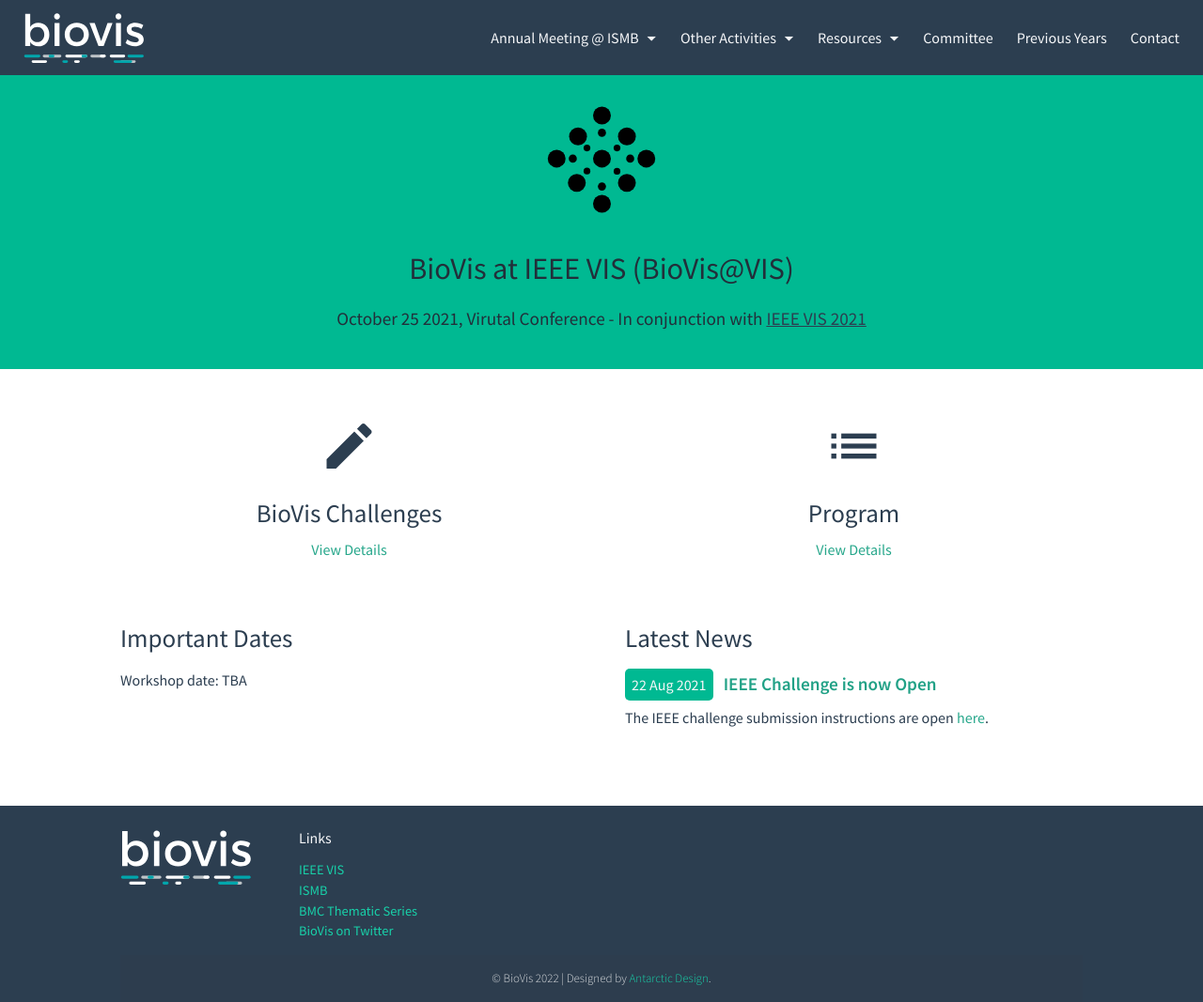
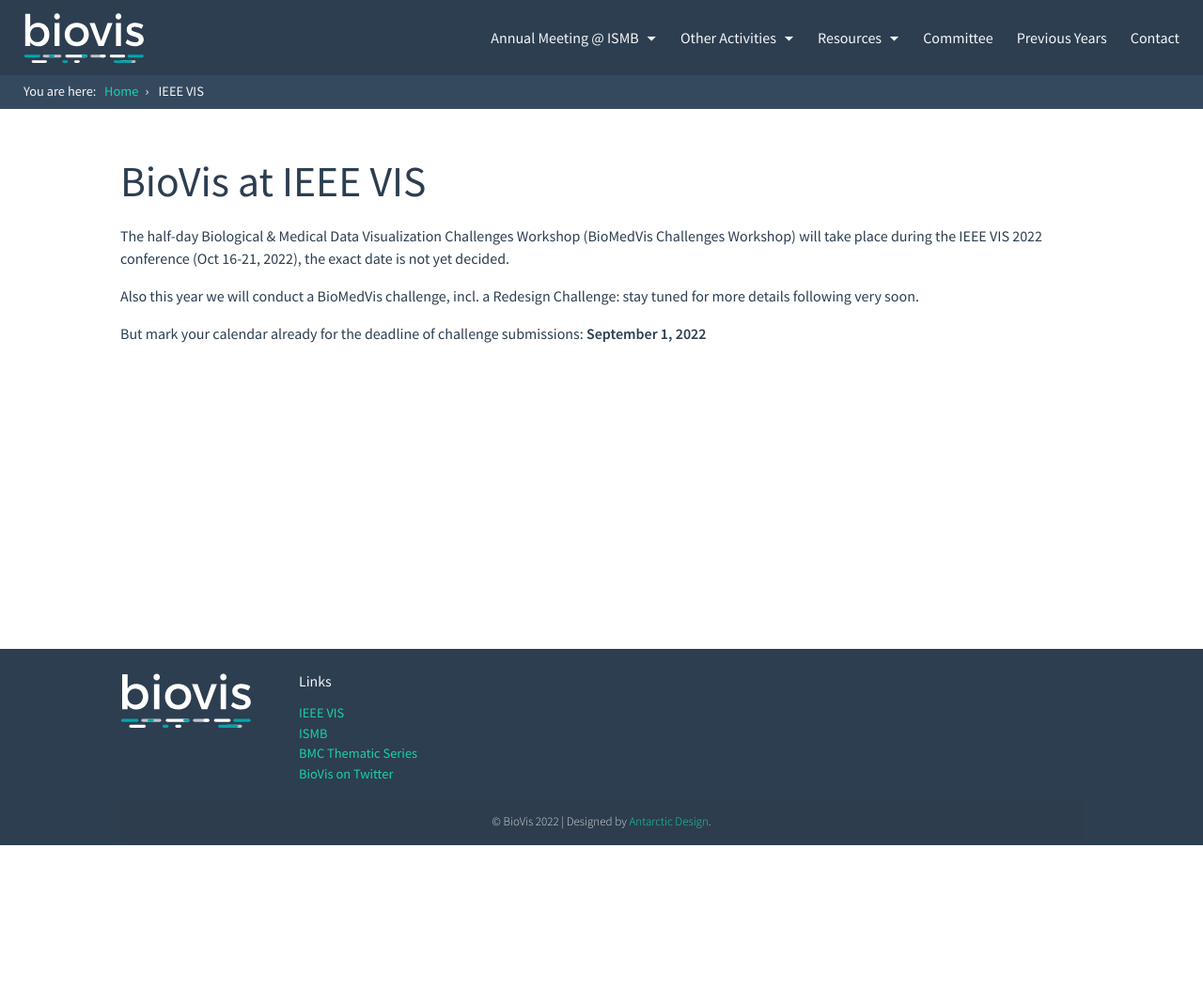
Before and after one commit to foreveremain/2024, a Jekyll site: the page built from ieeevis.html, in a window 1280 px wide. Shown: the whole page at 94% size. Built offline with Jekyll 4.4.1, drawn with Linux system fonts in a browser that asks for light colours; after the commit the page ends 900 px from its top, so only the background shows below that.

Commit message:
ieee vis placeholder page

```diff
--- a/_data/navigation.yaml
+++ b/_data/navigation.yaml
@@ -15,10 +15,6 @@
       - heading: BioVis @ IEEE VIS
       - title: Overview
         url: /ieeevis
-      - title: BioVis Challenges
-        url: /biovisChallenges_vis
-      - title: Program
-        url: /program_ieee
   - title: Resources
     subfolderitems:
       - heading: Meetings
--- a/ieeevis.html
+++ b/ieeevis.html
@@ -1,53 +1,14 @@
 ---
-layout: map_page
-logo: ieee.svg
-title: BioVis at IEEE VIS (BioVis@VIS)
-location: Virutal Conference
-date: October 25 2021
-main_venue_rln: In conjunction
-main_venue: IEEE VIS 2021
-main_venue_url: http://ieeevis.org/
+layout: page
+title: IEEE VIS
 permalink: /ieeevis/
 ---
 
-<div class="row monospace center-align">
-    <div>
-        <i class="material-icons large">create</i>
-        <h3>BioVis Challenges</h3>
-        <a class="btn waves-effect waves-light" href="{{site.baseurl}}/biovisChallenges_vis" class="btn">View
-            Details</a>
-    </div>
+<h1>BioVis at IEEE VIS</h1>
 
-    <div>
-        <i class="material-icons large">list</i>
-        <h3>Program</h3>
-        <a class="btn waves-effect waves-light" href="{{site.baseurl}}/program_ieee" class="btn">View Details</a>
-    </div>
-</div>
+<p>The half-day Biological & Medical Data Visualization Challenges Workshop (BioMedVis Challenges
+Workshop) will take place during the IEEE VIS 2022 conference (Oct 16-21, 2022), the exact date is not yet decided.</p>
 
-<div class="row monospace" style="margin-top: var(--gap)">
-    <div>
-        <h3>Important Dates</h3>
-        <p>Workshop date: {{site.IEEEconferencedate}}</p>
-    </div>
+<p>Also this year we will conduct a BioMedVis challenge, incl. a Redesign Challenge: stay tuned for more details following very soon.</p>
 
-    <div>
-        <h3>Latest News</h3>
-        <ul class="post-list">
-            {% for post in site.posts %}
-            {% capture category %}{{post.event}}{% endcapture %}
-            {% if category == "ieee" %}
-            <li class="post-list-item-event">
-                <span class="date">{{ post.date | date: "%-d %b %Y" }}</span>
-                <span class="post-list-title">
-                    <a class="post-list-link" href="{{ post.url | prepend: site.baseurl }}">{{ post.title }}</a>
-                </span>
-                <p class="post-list-excerpt">
-                    {{ post.excerpt }}
-                </p>
-            </li>
-            {% endif %}
-            {% endfor %}
-        </ul>
-    </div>
-</div>
+<p>But mark your calendar already for the deadline of challenge submissions: <time>September 1, 2022</time></p>
```
